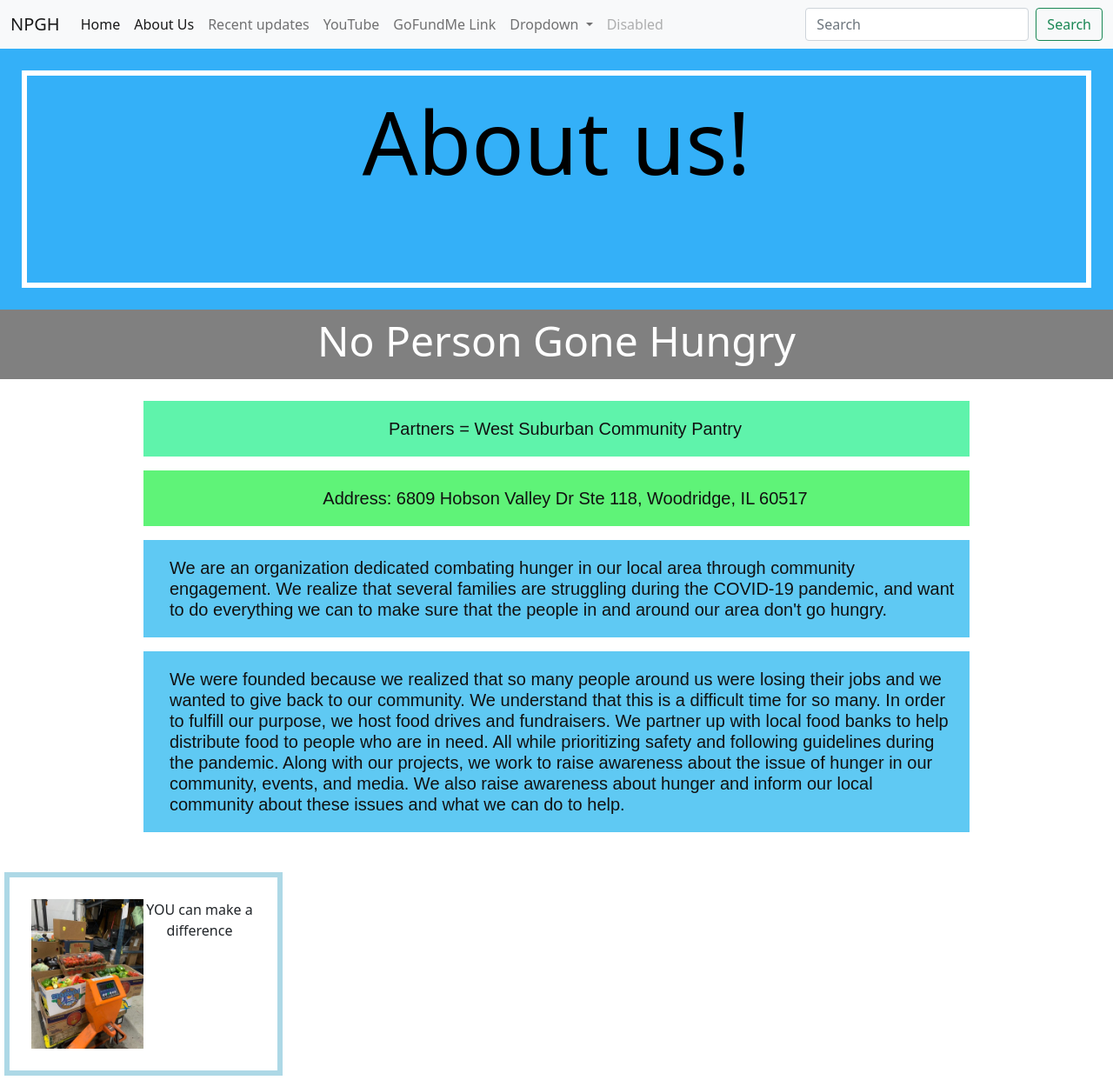
After one commit to davidhwang919/npgh, a Django app: page /about in a window 1280 px wide. The commit adds this page. Shown: the whole page at 87% size. Run offline with Django 3.2, Linux system fonts and the light colour scheme; parts of the project's set-up code (start-up, migrations or seed data) failed here and were passed over.

Commit message:
new changes made with css and local settings

```diff
--- /dev/null
+++ b/main/static/main/style.css
@@ -0,0 +1,143 @@
+* {
+    margin: 0;
+    padding: 0;
+}
+
+.wrapper {
+    width: 100%;
+}
+
+.img-banner {
+    display: block;
+}
+
+.img-info {
+    width: 100%;
+}
+
+.img-info h2 {
+    padding: 30px 30px 20px;
+    font-family: arial;
+    font-size: 50px;
+    color: #111;
+    line-height: 44px;
+}
+
+.img-info p {
+    padding: 0px 30px 20px;
+    font-family: arial;
+    font-size: 16px;
+    color: #111;
+    line-height: 24px;
+}
+
+
+.img-me {
+    width: 100%;
+}
+
+.divs {
+    margin: 5px;
+    width: 25%;
+    height: 100%;
+    float: left;
+    border: 6px solid lightblue;
+}
+
+.welcome {
+    background-color: gray;
+    color: white;
+    font-size: 36pt;
+    text-align: center;
+    height: 170px;
+    margin: 0px;
+}
+
+.header {
+    background-color: rgb(248, 163, 52);
+    color: black;
+    height: 400px;
+}
+
+.main-text {
+    width: 100%;
+    float: left;
+    background-color: beige;
+    height: 400px;
+    font-size: 10px;
+}
+
+
+.headera {
+    background-color: rgb(52, 176, 248);
+    color: black;
+    height: 300px;
+
+}
+@media only screen and (min-width:768px) {
+    .img-banner {
+        display: block;
+        width: 100%;
+        padding-bottom: 30px;
+    }
+    .wrapper {
+        width: 750px;
+        margin: 0 auto;
+    }
+    .img-info {
+        width: 100%;
+    }
+
+    .img-info h2 {
+        padding: 20px 20px 20px;
+    }
+
+    .img-info p {
+        padding: 30px 30px 30px;
+    }
+    .img-me {
+        padding-top: 30px;
+    }
+    .welcome {
+        height: 80px;
+    }
+    .header {
+        background-color: rgb(248, 163, 52);
+        color: black;
+        height: 300px;
+        font-size: 100px; text-align: center; border: 6px solid rgb(255, 255, 255); height:350px;
+    }
+}
+
+
+@media only screen and (min-width:1000px) {
+    .wrapper {
+        width: 1000px;
+    }
+
+    .img-info {
+        width: 100%;
+        float: right;
+    }
+
+    .img-info h2 {
+        padding: 20px 0px 0px 30px;
+    }
+
+    .img-info p {
+        padding: 20px 10px 20px 30px;
+    }
+
+
+    .img-me {
+        padding-top: 0px;
+        width: 50%;
+        float: left;
+    }
+    .header {
+    background-color: rgb(248, 163, 52);
+    color: black;
+    height: 300px;
+    font-size: 100px; text-align: center; border: 6px solid rgb(255, 255, 255); height:300px;
+}
+}
--- /dev/null
+++ b/main/templates/main/about.htm
@@ -0,0 +1,88 @@
+{% extends 'main/base.htm' %}
+
+{% block content %}
+
+<!DOCTYPE html>
+
+{% load static %}
+
+
+<html>
+<head>
+    <title>About Us</title>
+    <meta name="viewport" content="width=device-width, initial-scale=1.0">
+    <link rel="stylesheet" href="{% static 'main/style.css' %}">
+    <style>
+        body {
+            margin: 0px;
+        }
+        .pad {
+            padding: 25px;
+        }
+
+
+
+
+    </style>
+
+</head>
+ <body>
+     <div class="headera pad img-banner">
+         <div style="font-size: 100px; text-align: center; font-size: 100px; text-align: center; border: 6px solid rgb(255, 255, 255); height:250px;">
+            <p>About us!</p>
+        </div>
+     </div>
+     <div>
+         <p class="welcome">
+             No Person Gone Hungry
+         </p>
+     </div>
+
+     </div>
+
+     <div class="wrapper">
+         <article class="img-info">
+              <div class="pad">
+            <p style="background-color:rgb(95, 243, 171);font-size:15pt; text-align:center;">
+                Partners = West Suburban Community Pantry
+            </p>
+            <p style="background-color:rgb(95, 243, 120);font-size:15pt; text-align:center;">
+                Address:  6809 Hobson Valley Dr Ste 118, Woodridge, IL 60517
+            </p>
+            <p style="background-color:rgb(95, 201, 243);font-size:15pt;">
+                We are an organization dedicated combating hunger in our local area through community engagement.  We realize that several families are struggling  during the COVID-19 pandemic, and want to do everything we can to make sure that the people in and around our  area don't go hungry.
+            </p>
+            <p style="background-color:rgb(95, 201, 243);font-size:15pt;">
+                We were founded because we realized that so many people around us were losing their jobs and we wanted to give back to our community. We understand that this is a difficult time for so many.
+                In order to fulfill our purpose, we host food drives and fundraisers. We partner up with local food banks to help distribute food to people who are in need. All while prioritizing safety and following guidelines during the pandemic. Along with our projects, we work to raise awareness about the issue of hunger in our community, events, and media. We also raise awareness about hunger and inform our local community about these issues and what we can do to help.
+            </p>
+
+         </article>
+     </div>
+     <div class="divs pad">
+        <img class="img-me" src="{% static 'main/food.jpg' %}">
+        <p style="text-align: center;">YOU can make a difference</p>
+     </div>
+
+     <br>
+
+    {% for project in projects %}
+
+    <h2>{{ project.title }}</h2>
+    <p>{{ project.description }}</p>
+    <img src="{{ project.image.url }}">
+
+    {% if project.url %}
+    <br><a href="{{ project.url }}">Link</a>
+    {% endif %}
+    {% endfor %}
+
+
+
+
+ </body>
+
+</html>
+
+
+{% endblock %}
--- a/main/templates/main/base.htm
+++ b/main/templates/main/base.htm
@@ -21,6 +21,9 @@
             <ul class="navbar-nav me-auto mb-2 mb-lg-0">
               <li class="nav-item">
                 <a class="nav-link active" aria-current="page" href="{% url 'home' %}">Home</a>
+              </li>
+              <li class="nav-item">
+                <a class="nav-link active" aria-current="page" href="{% url 'about' %}">About Us</a>
               </li>
               <li class="nav-item">
                 <a class="nav-link" href="{% url 'blog:all_blogs' %}">Recent updates</a>
--- a/main/views.py
+++ b/main/views.py
@@ -6,3 +6,6 @@ def home(request):
     projects = Project.objects.all()
     return render(request, 'main/home.htm', {'projects':projects})
 # Create your views here.
+
+def about(request):
+    return render(request, 'main/about.htm')
--- a/npgh_project/settings.py
+++ b/npgh_project/settings.py
@@ -128,3 +128,8 @@ STATIC_ROOT = BASE_DIR / 'static'
 
 MEDIA_URL = '/media/'
 MEDIA_ROOT = BASE_DIR / 'media'
+
+try:
+    from .local_settings import *
+except ImportError:
+    print("Looks like no local file. You must be on production")
--- a/npgh_project/urls.py
+++ b/npgh_project/urls.py
@@ -23,6 +23,7 @@ urlpatterns = [
     path('admin/', admin.site.urls),
     path('', views.home, name='home'),
     path('blog/', include('blog.urls')),
+    path('about', views.about, name='about'),
 ]
 
 urlpatterns += static(settings.MEDIA_URL, document_root=settings.MEDIA_ROOT)
```
Also changed, not shown: main/templates/main/home.htm (+29 -35 lines), requirements.txt (added, +19 -0 lines), main/static/main/food.jpg (added).
